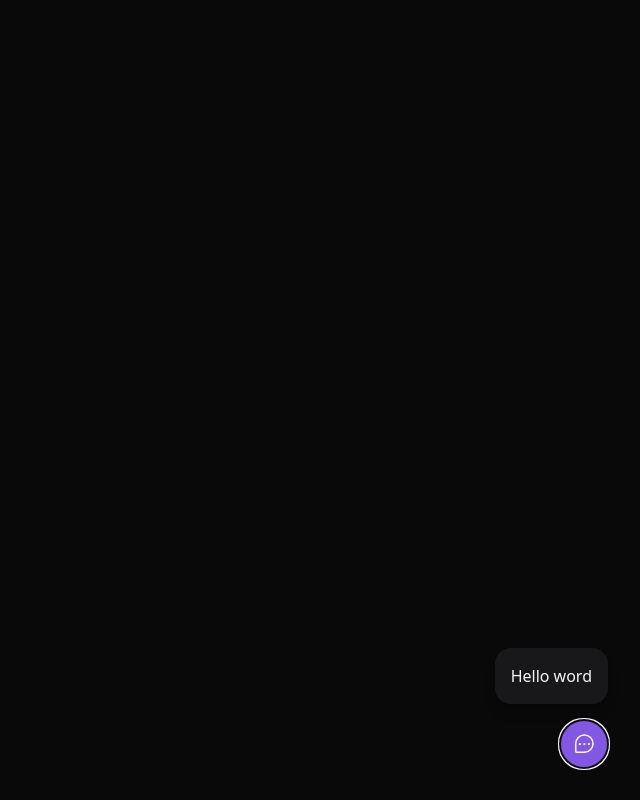
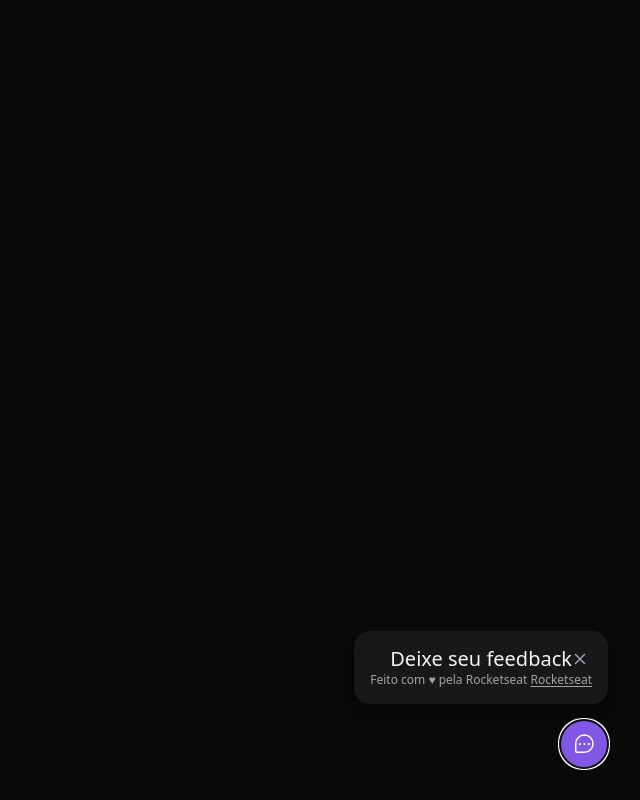
Before and after one commit to Vinicius-Holtman/FeedWid, a React (Vite) app in the folder web/: page / in a window 1280 px wide. Both pictures are taken after a click on the button "Feedback". Shown: the whole page, without its empty margins (640-1280 px from the left). Built offline with nearby package versions, Linux system fonts and the light colour scheme.

Commit message:
Stylized compoenent WidgetForm

```diff
--- /dev/null
+++ b/web/src/components/CloseButton.tsx
@@ -0,0 +1,11 @@
+import { Popover } from '@headlessui/react'
+import { X } from 'phosphor-react'
+
+
+export function CloseButton() {
+  return (
+    <Popover.Button className="top-5 right-5 absolute text-zinc-400 hover:text-zinc-100" title="Fechar formulário de feedback">
+      <X weight='bold' className='w-4 h-4'/>
+    </Popover.Button>
+  )
+}
--- a/web/src/components/WidgetForm.tsx
+++ b/web/src/components/WidgetForm.tsx
@@ -1,10 +1,19 @@
+import { CloseButton } from "./CloseButton";
 
 
 
 export function WidgetForm() {
   return (
     <div className="bg-zinc-900 p-4 relative rounded-2xl mb-4 flex flex-col items-center shadow-lg w-[calc(100vw-2rem)] md:w-auto">
-      Hello word
+      <header>
+        <span className="text-xl leading-6">Deixe seu feedback</span>
+
+        <CloseButton />
+      </header>
+
+      <footer className="text-xs text-neutral-400">
+        Feito com ♥ pela Rocketseat <a className="underline underline-offset-2" href="https://rocketseat.com.br">Rocketseat</a>
+      </footer>
     </div>
   )
 }
```
